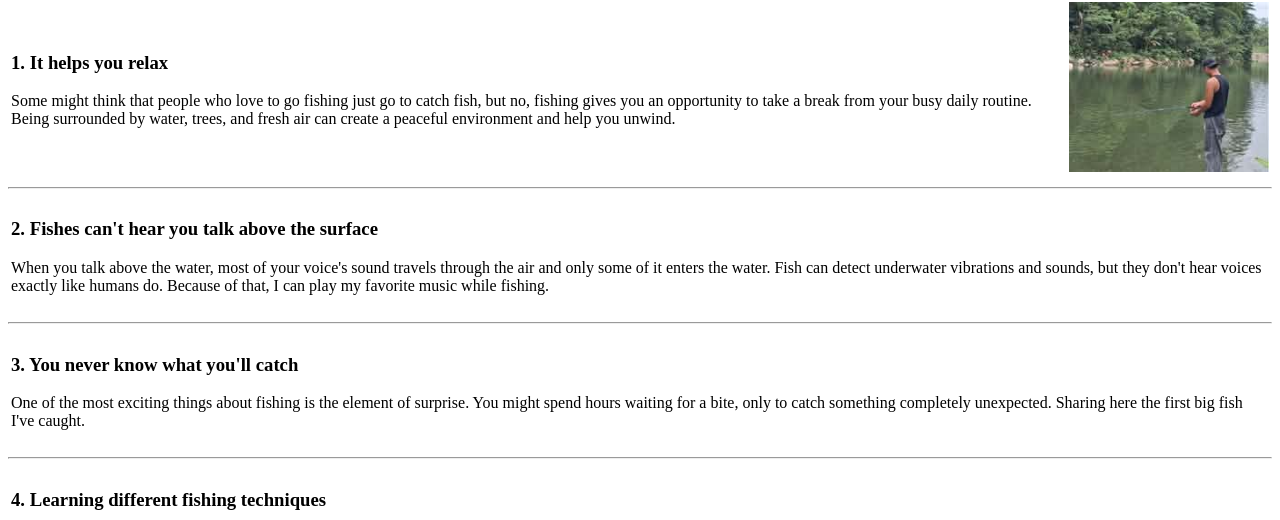
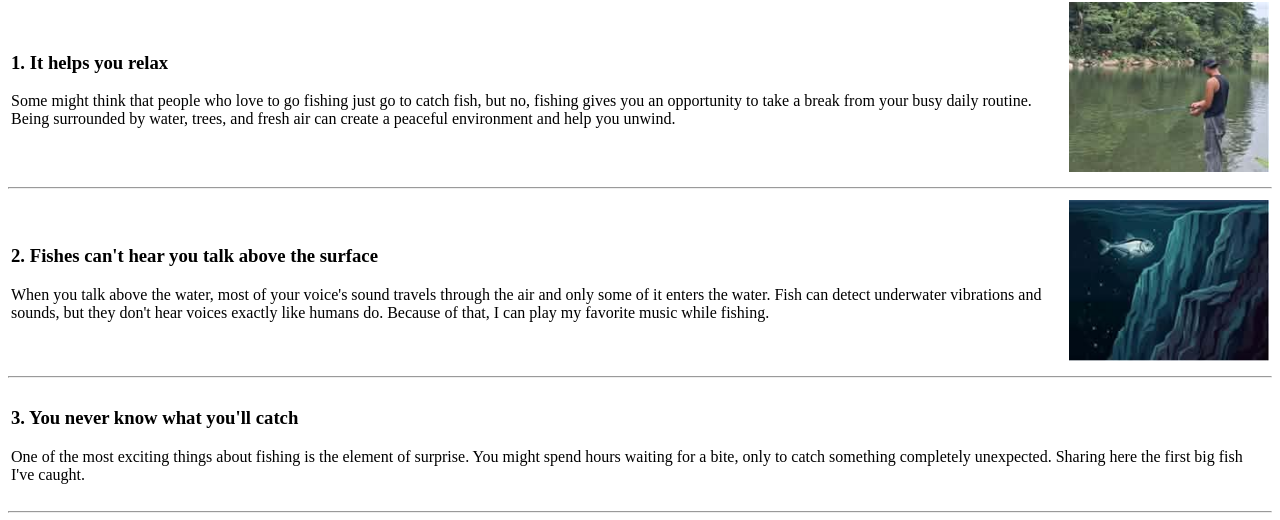
Before and after one commit to realest-ralph/the-art-of-fishing, a plain HTML site: page index.html in a window 1280 px wide. Shown: the part 249-769 px from the top of the page. Drawn offline with Linux system fonts and the light colour scheme.

Commit message:
Update index.html

```diff
--- a/index.html
+++ b/index.html
@@ -59,7 +59,7 @@
             </p>
           </td>
           <td>
-            <img src="image2.jpg" alt="" width="200">
+            <img src="DESIGN 2.jpg" alt="" width="200">
           </td>
         </tr>
       </table>
```
